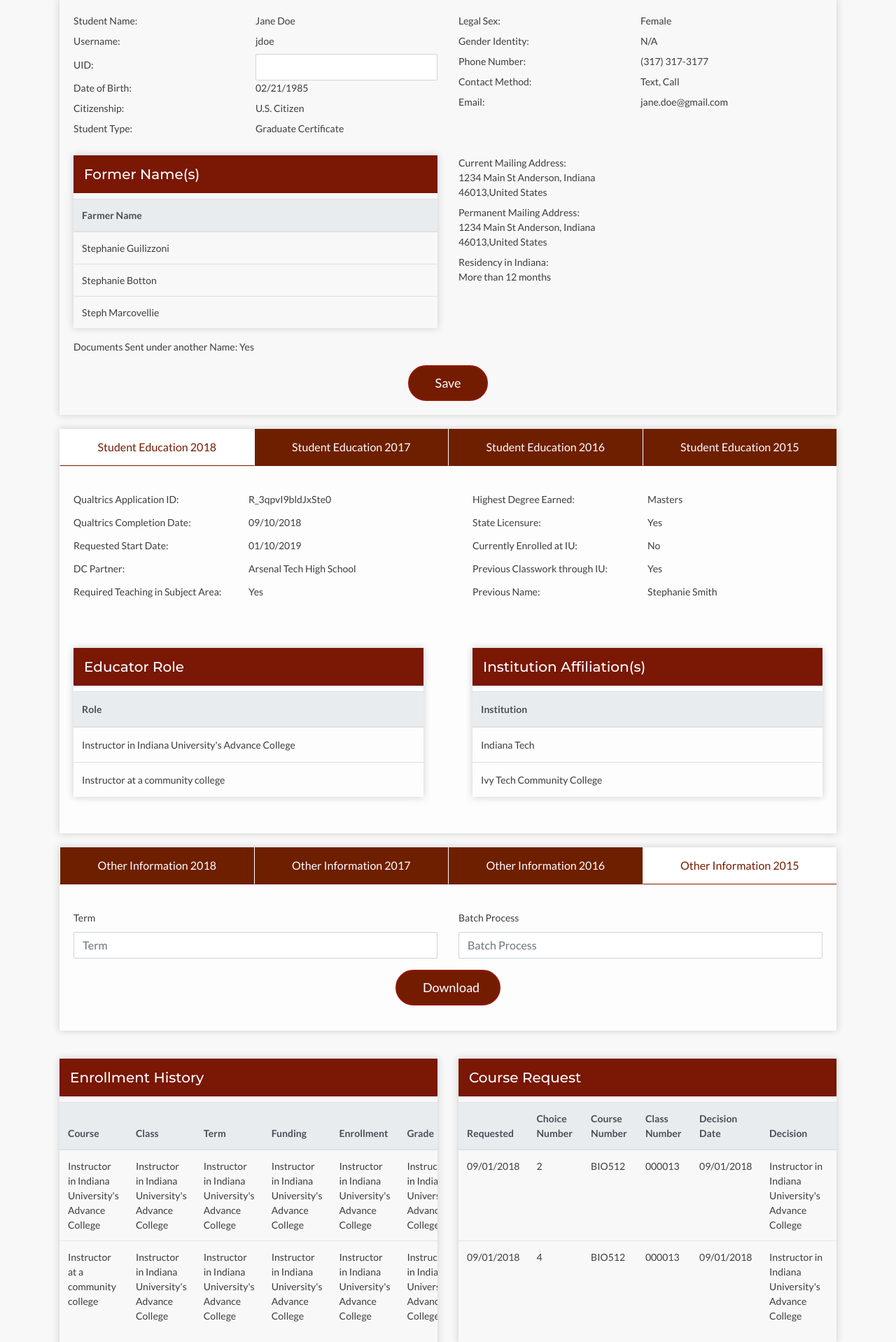
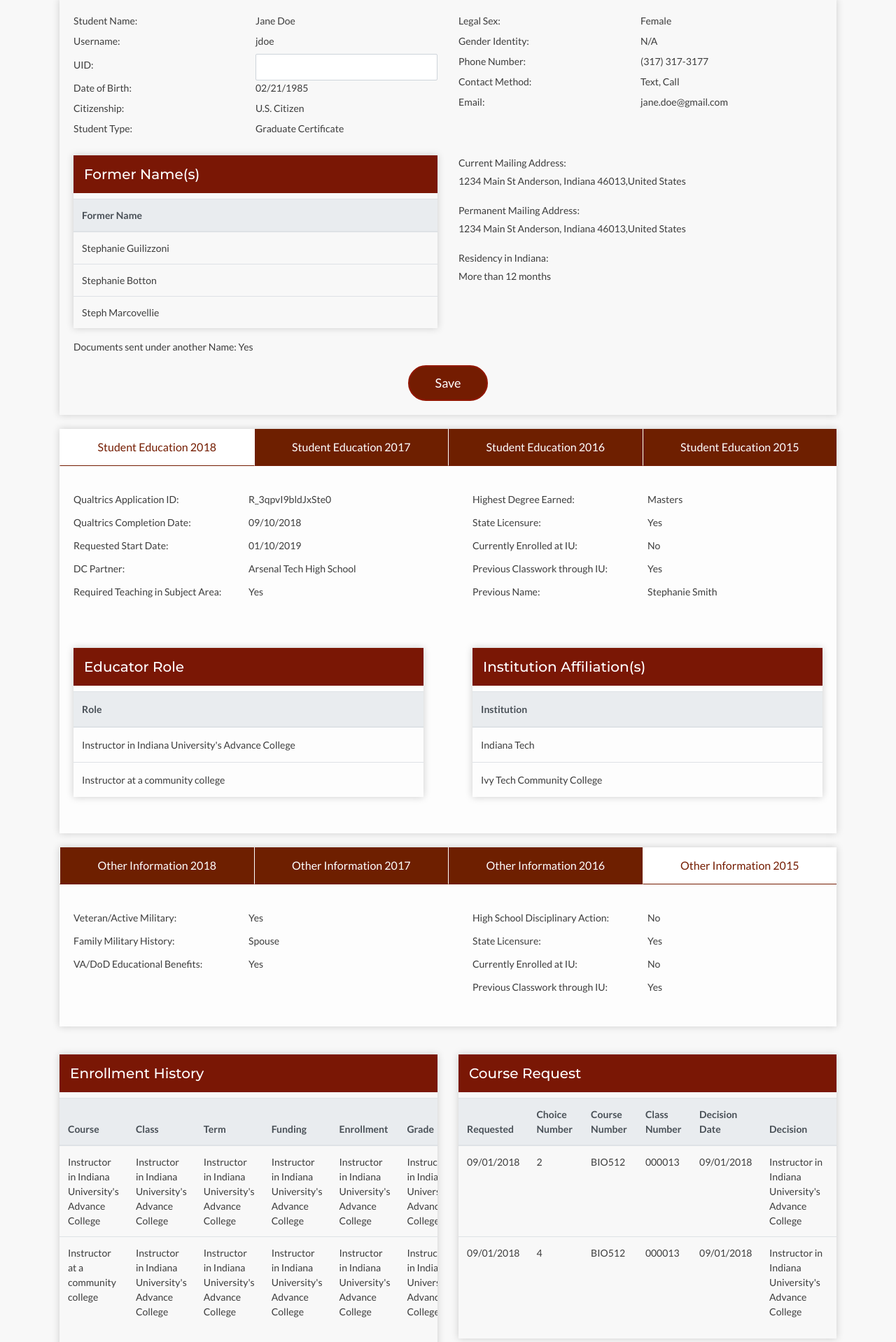
Before and after one commit to supportradcube/IU-Dial, a Django app: page /student-details in a window 1280 px wide. Shown: the part 175-2093 px from the top of the page at 70% size. Run offline with Django 3.2, Linux system fonts and the light colour scheme; some libraries are stand-ins or nearby versions.

Commit message:
Database Structure : Student Module

```diff
--- a/search_module/urls.py
+++ b/search_module/urls.py
@@ -16,6 +16,6 @@ urlpatterns = [
         name='course-details'),
     url(r'^enrollment-details$', views.EnrollmentDetailsView.as_view(),
         name='enrollment-details'),
-
+    url(r'^error', views.ErrorPage.as_view())
 
 ]
--- a/search_module/views.py
+++ b/search_module/views.py
@@ -29,3 +29,10 @@ class EnrollmentDetailsView(View):
 
     def get(self, request):
         return render(request, 'enrollment_details.html')
+
+
+class ErrorPage(View):
+    """Error Page View"""
+
+    def get(self, request):
+        return render(request, 'error_page.html')
--- a/static/js/modal-effect.js
+++ b/static/js/modal-effect.js
@@ -1,5 +1,5 @@
-$(".modal").each(function(l) {
-    $(this).on("show.bs.modal", function(l) {
+$(".modal").each(function (l) {
+    $(this).on("show.bs.modal", function (l) {
         var o = $(this).attr("data-easein");
         "shake" == o ? $(".modal-dialog").velocity("callout." + o) : "pulse" == o ? $(".modal-dialog").velocity("callout." + o) : "tada" == o ? $(".modal-dialog").velocity("callout." + o) : "flash" == o ? $(".modal-dialog").velocity("callout." + o) : "bounce" == o ? $(".modal-dialog").velocity("callout." + o) : "swing" == o ? $(".modal-dialog").velocity("callout." + o) : $(".modal-dialog").velocity("transition." + o)
     })
--- a/templates/student_details.html
+++ b/templates/student_details.html
@@ -16,7 +16,7 @@
             </ul>
             <ul class="mb0 listing">
               <li class="d-flex justify-content-between align-items-center"><label>UID:</label><span style="width: 50%;"><input
-                    type="email" class="form-control" id="exampleInputEmail1" aria-describedby="emailHelp"></li>
+                    type="text" class="form-control" id="uid" aria-describedby="emailHelp"></li>
               <li><label>Date of Birth:</label><span>02/21/1985</span></li>
             </ul>
             <ul class="mb0 listing">
@@ -48,7 +48,7 @@
             <table class="table table-hovertable-section">
               <thead class="thead-light">
                 <tr>
-                  <th scope="col">Farmer Name</th>
+                  <th scope="col">Former Name</th>
                 </tr>
               </thead>
               <tbody>
@@ -64,21 +64,21 @@
               </tbody>
             </table>
           </div>
-          <p>Documents Sent under another Name: <span>Yes</span></p>
+          <p>Documents sent under another Name: <span>Yes</span></p>
         </div>
         <div class="col-md-6 mt20">
           <div class="margin: 0 auto;">
             <ul class="mb0 listing">
-              <li><label>Current Mailing Address: <br>
-                <span style="width:300%; padding-top:20px;">1234 Main St Anderson, Indiana 46013,United States</span></label>
+              <li><label style="margin-bottom:5px;">Current Mailing Address: </label><br>
+                <span style="width:300%;">1234 Main St Anderson, Indiana 46013,United States</span>
                 <!-- <span>1234 Main St Anderson, Indiana 46013,United States</span> -->
-              </li>
-              <li><label>Permanent Mailing Address: <br>
-                <span style="width:300%;">1234 Main St Anderson, Indiana 46013,United States</span></label>
+              </li><br>
+              <li><label style="margin-bottom:5px;">Permanent Mailing Address:</label> <br>
+                <span style="width:300%;">1234 Main St Anderson, Indiana 46013,United States</span>
                 <!-- <span>1234 Main St Anderson, Indiana 46013,United States</span> -->
-              </li>
-              <li><label>Residency in Indiana:<br>
-                <span style="width:300%;">More than 12 months</span></label>
+              </li><br>
+              <li><label style="margin-bottom:5px;">Residency in Indiana:</label><br>
+                <span style="width:300%;">More than 12 months</span>
                 <!-- <span>1234 Main St Anderson, Indiana 46013,United States</span> -->
               </li>
             </ul>
@@ -497,79 +497,24 @@
                     <div class="col-md-6">
                       <div class="  p20">
                         <ul class="mb0 listing">
-                      <li><label>Qualtrics Application ID:</label><span>R_3qpvI9bldJxSte0</span></li>
-                      <li><label>Qualtrics Completion Date:</label><span>09/10/2018</span></li>
+                          <li><label>Veteran/Active Military:</label><span>Yes</span></li>
+                          <li><label>Family Military History:</label><span>Spouse</span></li>
                         </ul>
                         <ul class="mb0 listing">
-                      <li><label>Requested Start Date:</label><span>01/10/2019</span></li>
-                      <li><label>DC Partner:</label><span>Arsenal Tech High School</span></li>
-                    </ul>
-                    <ul class="mb0 listing">
-                      <li><label>Required Teaching in Subject Area:</label><span>Yes</span></li>
+                          <li><label>VA/DoD Educational Benefits:</label><span>Yes</span></li>
                         </ul>
                       </div>
                     </div>
                     <div class="col-md-6">
                       <div class="p20">
                         <ul class="mb0 listing">
-                      <li><label>Highest Degree Earned:</label><span>Masters</span></li>
+                          <li><label>High School Disciplinary Action:</label><span>No</span></li>
                           <li><label>State Licensure:</label><span>Yes</span></li>
                         </ul>
                         <ul class="mb0 listing">
                           <li><label>Currently Enrolled at IU:</label><span>No</span></li>
                           <li><label>Previous Classwork through IU:</label><span>Yes</span></li>
                         </ul>
-                    <ul class="mb0 listing">
-                      <li><label>Previous Name:</label><span>Stephanie Smith</span></li>
-                    </ul>
-                  </div>
-                </div>
-                <div class="col-md-6 mt20 ">
-                  <div class="p20">
-                    <div style="box-shadow: 0px 0px 10px #ccc">
-                      <div class="red">
-                        <h5>Educator Role</h5>
-                      </div>
-                      <table class="table table-hovertable-section">
-                        <thead class="thead-light">
-                          <tr>
-                            <th scope="col">Role</th>
-                          </tr>
-                        </thead>
-                        <tbody>
-                          <tr>
-                            <td>Instructor in Indiana University's Advance College</td>
-                          </tr>
-                          <tr>
-                            <td>Instructor at a community college</td>
-                          </tr>
-                        </tbody>
-                      </table>
-                    </div>
-                  </div>
-                </div>
-                <div class="col-md-6 mt20 ">
-                  <div class="p20">
-                    <div style="box-shadow: 0px 0px 10px #ccc">
-                      <div class="red">
-                        <h5>Institution Affiliation(s)</h5>
-                      </div>
-                      <table class="table table-hovertable-section">
-                        <thead class="thead-light">
-                          <tr>
-                            <th scope="col">Institution</th>
-                          </tr>
-                        </thead>
-                        <tbody>
-                          <tr>
-                            <td>Indiana Tech</td>
-                          </tr>
-                          <tr>
-                            <td>Ivy Tech Community College</td>
-                          </tr>
-                        </tbody>
-                      </table>
-                    </div>
                       </div>
                     </div>
                   </div>
@@ -579,102 +524,52 @@
                     <div class="col-md-6">
                       <div class="  p20">
                         <ul class="mb0 listing">
-                      <li><label>Qualtrics Application ID:</label><span>R_3qpvI9bldJxSte0</span></li>
-                      <li><label>Qualtrics Completion Date:</label><span>09/10/2018</span></li>
+                          <li><label>Veteran/Active Military:</label><span>Yes</span></li>
+                          <li><label>Family Military History:</label><span>Spouse</span></li>
                         </ul>
                         <ul class="mb0 listing">
-                      <li><label>Requested Start Date:</label><span>01/10/2019</span></li>
-                      <li><label>DC Partner:</label><span>Arsenal Tech High School</span></li>
-                    </ul>
-                    <ul class="mb0 listing">
-                      <li><label>Required Teaching in Subject Area:</label><span>Yes</span></li>
+                          <li><label>VA/DoD Educational Benefits:</label><span>Yes</span></li>
                         </ul>
                       </div>
                     </div>
                     <div class="col-md-6">
                       <div class="p20">
                         <ul class="mb0 listing">
-                      <li><label>Highest Degree Earned:</label><span>Masters</span></li>
+                          <li><label>High School Disciplinary Action:</label><span>No</span></li>
                           <li><label>State Licensure:</label><span>Yes</span></li>
                         </ul>
                         <ul class="mb0 listing">
                           <li><label>Currently Enrolled at IU:</label><span>No</span></li>
                           <li><label>Previous Classwork through IU:</label><span>Yes</span></li>
                         </ul>
-                    <ul class="mb0 listing">
-                      <li><label>Previous Name:</label><span>Stephanie Smith</span></li>
-                    </ul>
-                  </div>
-                </div>
-                <div class="col-md-6 mt20 ">
-                  <div class="p20">
-                    <div style="box-shadow: 0px 0px 10px #ccc">
-                      <div class="red">
-                        <h5>Educator Role</h5>
-                      </div>
-                      <table class="table table-hovertable-section">
-                        <thead class="thead-light">
-                          <tr>
-                            <th scope="col">Role</th>
-                          </tr>
-                        </thead>
-                        <tbody>
-                          <tr>
-                            <td>Instructor in Indiana University's Advance College</td>
-                          </tr>
-                          <tr>
-                            <td>Instructor at a community college</td>
-                          </tr>
-                        </tbody>
-                      </table>
-                    </div>
-                  </div>
-                </div>
-                <div class="col-md-6 mt20 ">
-                  <div class="p20">
-                    <div style="box-shadow: 0px 0px 10px #ccc">
-                      <div class="red">
-                        <h5>Institution Affiliation(s)</h5>
-                      </div>
-                      <table class="table table-hovertable-section">
-                        <thead class="thead-light">
-                          <tr>
-                            <th scope="col">Institution</th>
-                          </tr>
-                        </thead>
-                        <tbody>
-                          <tr>
-                            <td>Indiana Tech</td>
-                          </tr>
-                          <tr>
-                            <td>Ivy Tech Community College</td>
-                          </tr>
-                        </tbody>
-                      </table>
-                    </div>
                       </div>
                     </div>
                   </div>
             </div>
             <div class="tab-pane fade active show" id="nav-about1" role="tabpanel" aria-labelledby="nav-about-tab">
-              <div class="p20">
                 <div class="row">
                     <div class="col-md-6">
-                    <div class="form-group">
-                      <label for="exampleInputEmail1">Term</label>
-                      <input type="email" class="form-control" id="exampleInputEmail1" aria-describedby="emailHelp"
-                        placeholder="Term">
+                      <div class="  p20">
+                        <ul class="mb0 listing">
+                          <li><label>Veteran/Active Military:</label><span>Yes</span></li>
+                          <li><label>Family Military History:</label><span>Spouse</span></li>
+                        </ul>
+                        <ul class="mb0 listing">
+                          <li><label>VA/DoD Educational Benefits:</label><span>Yes</span></li>
+                        </ul>
                       </div>
                     </div>
                     <div class="col-md-6">
-                    <div class="form-group">
-                      <label for="exampleInputPassword1">Batch Process</label>
-                      <input type="text" class="form-control" id="exampleInputPassword1" placeholder="Batch Process">
+                      <div class="p20">
+                        <ul class="mb0 listing">
+                          <li><label>High School Disciplinary Action:</label><span>No</span></li>
+                          <li><label>State Licensure:</label><span>Yes</span></li>
+                        </ul>
+                        <ul class="mb0 listing">
+                          <li><label>Currently Enrolled at IU:</label><span>No</span></li>
+                          <li><label>Previous Classwork through IU:</label><span>Yes</span></li>
+                        </ul>
                       </div>
-                  </div>
-                </div>
-                <div class="d-flex align-items-center justify-content-center">
-                  <button type="submit" class="btn btn-primary btn-red">Download</button>
                     </div>
                   </div>
             </div>
```
Also changed, not shown: search_module/admin.py (+6 -2 lines), search_module/backup.py (deleted, +0 -115 lines), search_module/models.py (+14 -7 lines), templates/error_page.html (added, +7 -0 lines). Lines whose indentation alone changed are shown as unchanged.
